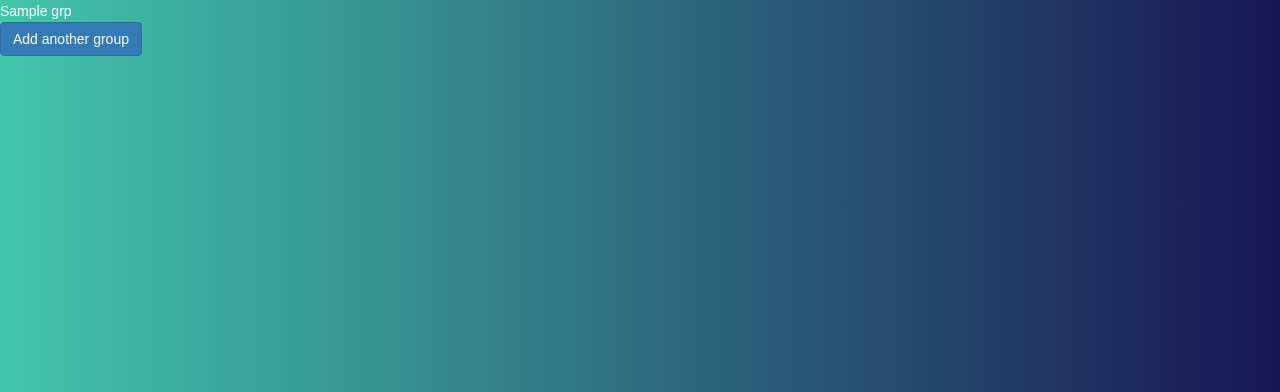
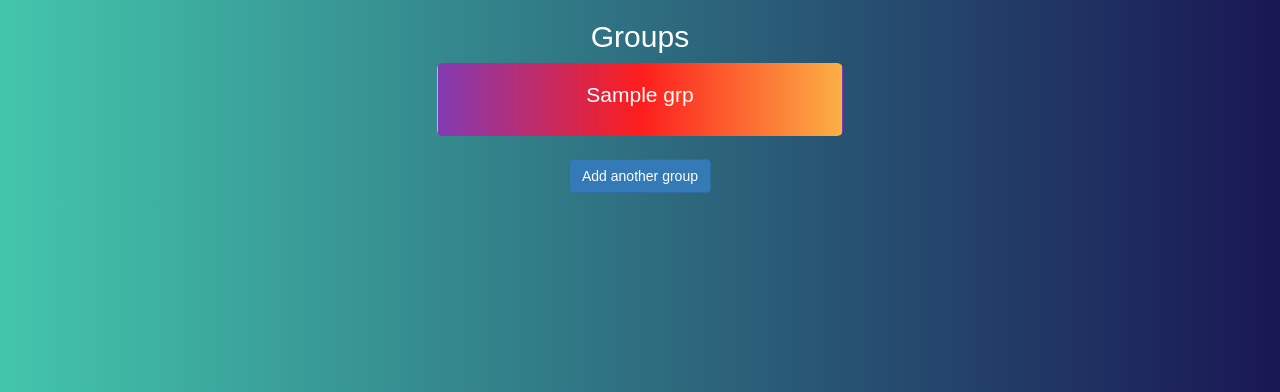
Before and after one commit to raj-vora/Expense-Manager, a PHP site: page /groups.php in a window 1280 px wide. Shown: the part 50-442 px from the top of the page. Run offline with PHP 8.4, Linux system fonts and the light colour scheme; the visitor is signed in with stand-in values (Sample User, id 1); tables that the repository leaves empty or names only in its code hold one stand-in row (values such as "Sample post"); data that the repository does not hold is empty; some web fonts are replaced.

Commit message:
groups css and button

```diff
--- a/groups.php
+++ b/groups.php
@@ -52,26 +52,35 @@ $u_id = $_SESSION["user_id"];
           </div>
       </div>
     </nav>
-    <div>
+    <div class="row">
+      <div class="col-md-4"></div>
+      <div class="col-md-4">
+      <h2 class="drag-text">Groups</h2>
         <?php
           $sql1 = "SELECT grp_name FROM grp WHERE user_id = $u_id";
           $res1 = $database->query($sql1);
           if(mysqli_num_rows($res1) > 0){
             while($row = mysqli_fetch_assoc($res1)){
-            echo $row["grp_name"];
-            echo "<br/>";
-          }
+              ?>
+              <button class="card card-default btn btn-primary">
+                <div class="card-body">
+                  <h5 class="lead"><?php echo $row["grp_name"]; ?></h5>
+                </div>
+              </button><br><br>
+          <?php }
           }
           else{
             echo "No result";
           }
         ?>
-    </div>
-    <div>
+        <div class="drag-text">
           <button type="button" class="btn btn-primary" data-toggle="modal" data-target="#myModal">
             Add another group
           </button>
         </div>
+      </div>
+    </div>
+
     <div class="modal" id="myModal" tabindex="-1" role="dialog">
       <div class="modal-dialog" role="document">
         <div class="modal-content">
--- a/personal.php
+++ b/personal.php
@@ -76,7 +76,7 @@
                   </div><br>
                 <?php
                 } ?>
-                <div class="w3-block w3-black w3-left-align">
+                <div class="drag-text">
                 <p>Total amount you spend is <?php echo $sum; ?></p>
                 </div>
                 <?php
@@ -85,7 +85,7 @@
                 echo "No result";
               }
           ?>
-        <div>
+        <div class="drag-text">
           <button type="button" class="btn btn-primary" data-toggle="modal" data-target="#myModal">
           Add another expense
           </button>
--- a/stylesheets/personal.css
+++ b/stylesheets/personal.css
@@ -4,11 +4,12 @@ body {
   }
 
   .card{
-    background-color: #fff;
-    color: black;
+    background: rgb(131,58,180);
+    background: linear-gradient(90deg, rgba(131,58,180,1) 0%, rgba(253,29,29,1) 50%, rgba(252,176,69,1) 100%);
     border: 1px solid transparent;
     border-radius: 6px;
     text-align: center;
+    width: 100%
   }
 
   .drag-text {
```
Lines whose indentation alone changed are shown as unchanged.
